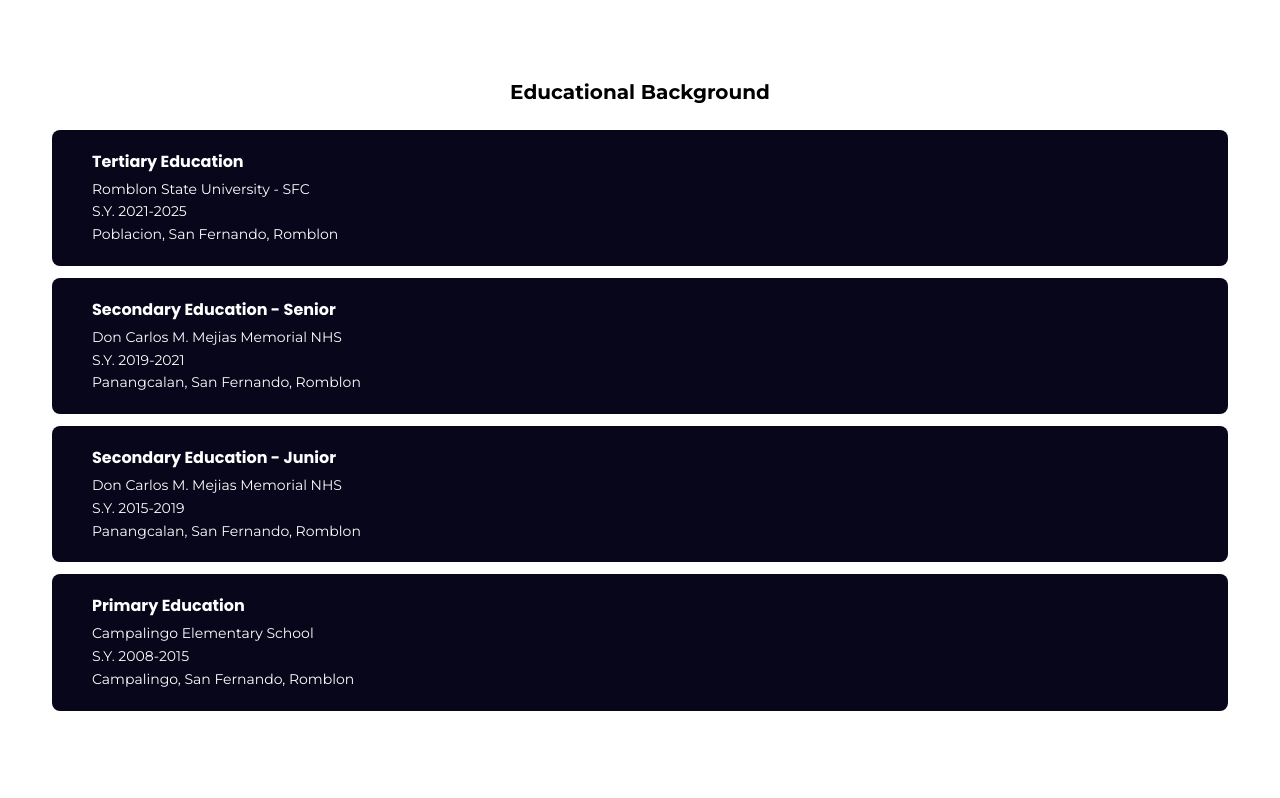
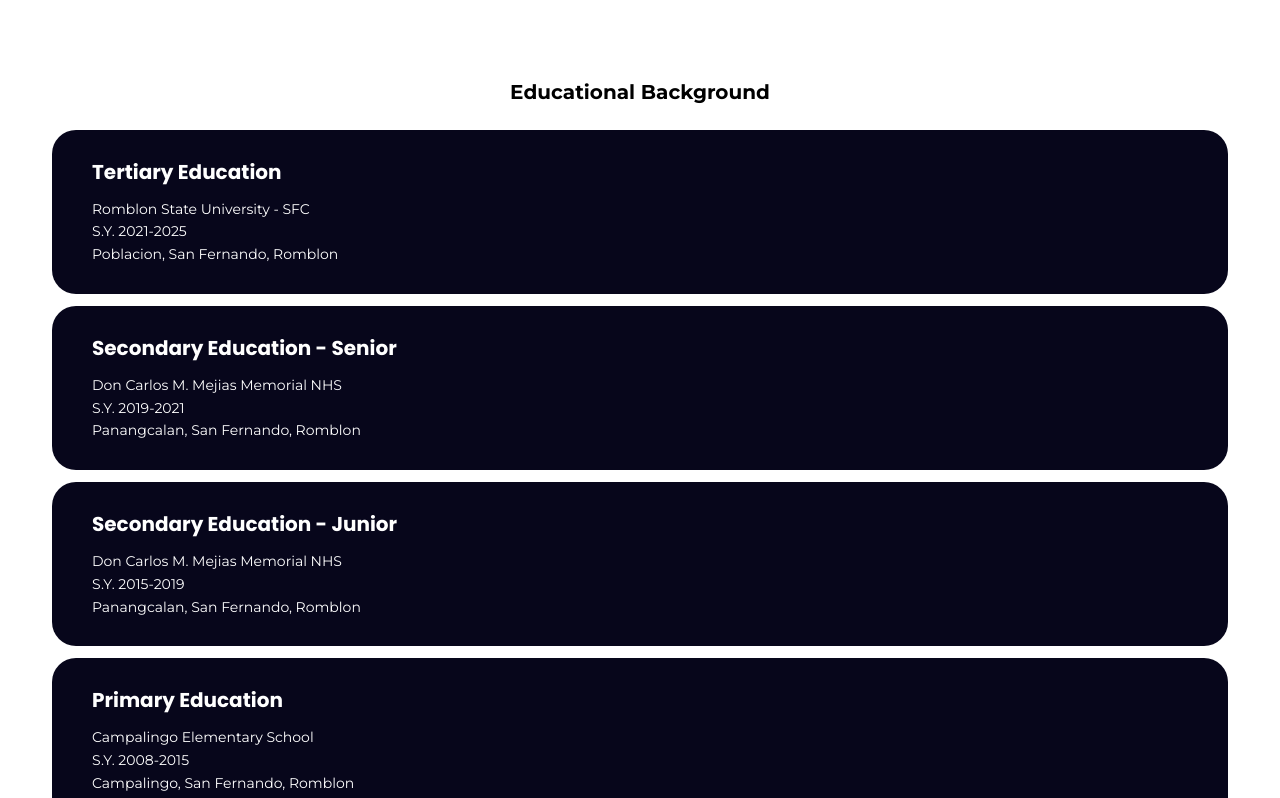
Before and after one commit to shameCanales/shame-portfolio, a React (Vite) app: page /about in a window 1280 px wide. Shown: the part 2500-3298 px from the top of the page. Built offline with nearby package versions, Linux system fonts and the light colour scheme; no server answers.

Commit message:
styled education for medium viewport

```diff
--- a/src/components/EducationCard.jsx
+++ b/src/components/EducationCard.jsx
@@ -1,8 +1,8 @@
 export default function EducationCard({ title, year, name, address }) {
   return (
-    <div className="bg-[#07061B] text-white p-4 sm:px-10 sm:py-5 rounded-lg">
-      <h1 className="poppins-bold 5text-sm sm:text-base">{title}</h1>
-      <p className="montserrat-regular text-xs sm:text-sm leading-relaxed mt-2 sm:mt-1">
+    <div className="bg-[#07061B] text-white p-4 sm:px-10 sm:py-5 md:py-7 rounded-lg sm:rounded-xl md:rounded-3xl">
+      <h1 className="poppins-bold 5text-sm sm:text-base md:text-xl">{title}</h1>
+      <p className="montserrat-regular text-xs sm:text-sm leading-relaxed mt-2 md:mt-3 sm:mt-1">
         {name}
         <br />
         {year}
```
